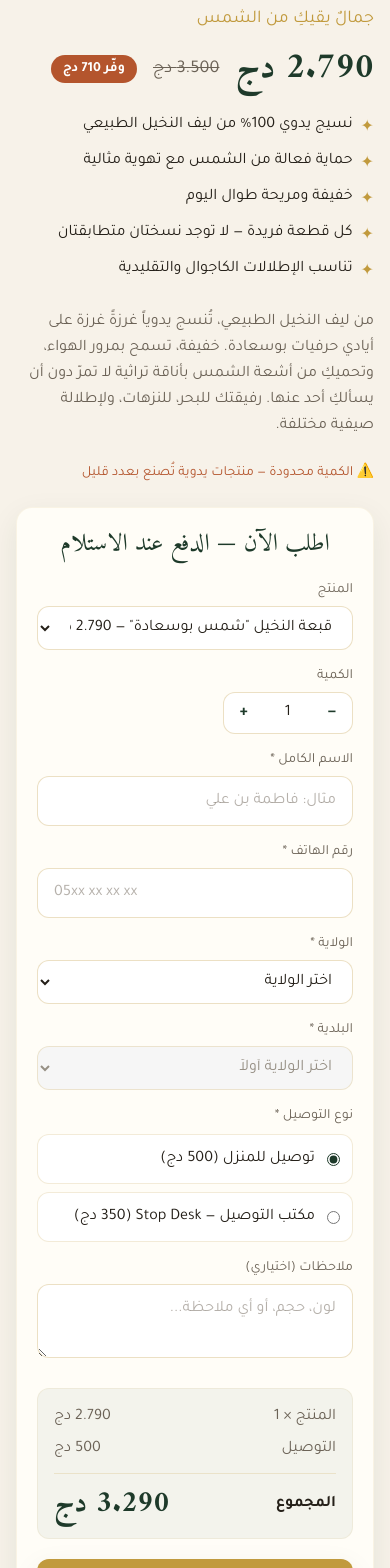
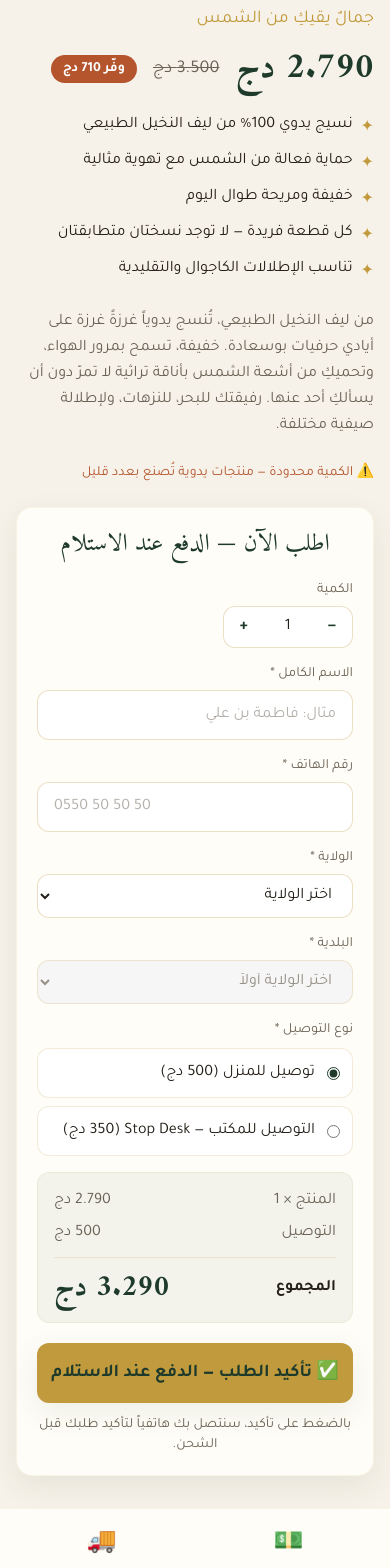
Before and after one commit to cheminisifeddine/dar-essan3a, a Next.js app: page /p/chapeau-palmier in a window 390 px wide. Shown: the part 1026-2594 px from the top of the page. Built offline with nearby package versions, Linux system fonts and the light colour scheme.

Commit message:
Product form fixes: remove product selector & notes, update phone placeholder and delivery label, mobile polish

```diff
--- a/app/components/FAQ.tsx
+++ b/app/components/FAQ.tsx
@@ -13,7 +13,7 @@ const faqs = [
   },
   {
     q: "هل التوصيل متوفر في ولايتي؟",
-    a: "نعم، نوصّل لجميع ولايات الوطن (58 ولاية)، للمنزل أو لمكتب شركة التوصيل (Stop Desk).",
+    a: "نعم، نوصّل لجميع ولايات الوطن (58 ولاية)، للمنزل أو للمكتب (Stop Desk).",
   },
   {
     q: "كيف أطلب؟",
--- a/app/components/LandingOrderForm.tsx
+++ b/app/components/LandingOrderForm.tsx
@@ -84,7 +84,7 @@ export function LandingOrderForm() {
     const deliveryLabel =
       deliveryType === "home"
         ? `توصيل للدار (${formatDZ(HOME_FEE)})`
-        : `استلام من المكتب — Stop Desk (${formatDZ(STOPDESK_FEE)})`;
+        : `التوصيل للمكتب — Stop Desk (${formatDZ(STOPDESK_FEE)})`;
     const items = `${PRODUCT_NAME} × 1`;
 
     trackEvent("InitiateCheckout", {
@@ -153,7 +153,7 @@ export function LandingOrderForm() {
           type="tel"
           value={phone}
           onChange={(e) => setPhone(e.target.value)}
-          placeholder="05xx xx xx xx"
+          placeholder="0550 50 50 50"
           className="w-full rounded-xl border border-gold/30 bg-white px-4 py-3 font-tajawal text-ink focus:outline-none focus:ring-2 focus:ring-gold/50 placeholder:text-muted/50"
           dir="ltr"
         />
@@ -221,7 +221,7 @@ export function LandingOrderForm() {
                 onChange={() => setDeliveryType("stopdesk")}
                 className="accent-deepgreen"
               />
-              📦 المكتب (Stop Desk)
+              📦 التوصيل للمكتب (Stop Desk)
             </span>
             <span className="font-tajawal font-bold text-deepgreen">+{formatDZ(STOPDESK_FEE)}</span>
           </label>
--- a/app/components/OrderForm.tsx
+++ b/app/components/OrderForm.tsx
@@ -1,6 +1,6 @@
 "use client";
 
-import { useEffect, useMemo, useState } from "react";
+import { useState } from "react";
 import {
   Product,
   STORE,
@@ -44,30 +44,20 @@ export function OrderForm({
   initialProduct?: Product;
   onSuccess?: () => void;
 }) {
-  const [selectedSlug, setSelectedSlug] = useState(initialProduct?.slug || products[0].slug);
+  const product = initialProduct || products[0];
   const [quantity, setQuantity] = useState(1);
   const [name, setName] = useState("");
   const [phone, setPhone] = useState("");
   const [wilaya, setWilaya] = useState("");
   const [city, setCity] = useState("");
   const [deliveryType, setDeliveryType] = useState<"home" | "stopdesk">("home");
-  const [notes, setNotes] = useState("");
   const [errors, setErrors] = useState<Record<string, string>>({});
   const [submitting, setSubmitting] = useState(false);
-
-  const product = useMemo(
-    () => products.find((p) => p.slug === selectedSlug) || products[0],
-    [selectedSlug]
-  );
 
   const subtotal = product.price * quantity;
   const isFreeShipping = subtotal >= STORE.freeShippingThreshold;
   const shipping = isFreeShipping ? 0 : deliveryType === "home" ? STORE.homeDeliveryFee : STORE.stopDeskFee;
   const total = subtotal + shipping;
-
-  useEffect(() => {
-    if (initialProduct) setSelectedSlug(initialProduct.slug);
-  }, [initialProduct]);
 
   function handleSubmit(e: React.FormEvent) {
     e.preventDefault();
@@ -90,7 +80,7 @@ export function OrderForm({
     const deliveryLabel =
       deliveryType === "home"
         ? `توصيل للمنزل (${isFreeShipping ? "مجاني" : formatPrice(STORE.homeDeliveryFee)})`
-        : `مكتب التوصيل — Stop Desk (${isFreeShipping ? "مجاني" : formatPrice(STORE.stopDeskFee)})`;
+        : `التوصيل للمكتب — Stop Desk (${isFreeShipping ? "مجاني" : formatPrice(STORE.stopDeskFee)})`;
 
     trackEvent("InitiateCheckout", {
       content_ids: [product.slug],
@@ -136,22 +126,6 @@ export function OrderForm({
         اطلب الآن — الدفع عند الاستلام
       </h3>
 
-      {/* Product */}
-      <div className="mb-4">
-        <label className="block font-tajawal text-sm text-muted mb-1.5">المنتج</label>
-        <select
-          value={selectedSlug}
-          onChange={(e) => setSelectedSlug(e.target.value)}
-          className="w-full rounded-xl border border-gold/30 bg-white px-4 py-3 font-tajawal text-ink focus:outline-none focus:ring-2 focus:ring-gold/50"
-        >
-          {products.map((p) => (
-            <option key={p.slug} value={p.slug}>
-              {p.name} — {formatPrice(p.price)}
-            </option>
-          ))}
-        </select>
-      </div>
-
       {/* Quantity */}
       <div className="mb-4">
         <label className="block font-tajawal text-sm text-muted mb-1.5">الكمية</label>
@@ -196,7 +170,7 @@ export function OrderForm({
           type="tel"
           value={phone}
           onChange={(e) => setPhone(e.target.value)}
-          placeholder="05xx xx xx xx"
+          placeholder="0550 50 50 50"
           className="w-full rounded-xl border border-gold/30 bg-white px-4 py-3 font-tajawal text-ink focus:outline-none focus:ring-2 focus:ring-gold/50 placeholder:text-muted/50"
           dir="ltr"
         />
@@ -238,21 +212,9 @@ export function OrderForm({
               onChange={() => setDeliveryType("stopdesk")}
               className="accent-deepgreen"
             />
-            <span className="font-tajawal text-ink">مكتب التوصيل — Stop Desk {isFreeShipping ? "(مجاني)" : `(${formatPrice(STORE.stopDeskFee)})`}</span>
+            <span className="font-tajawal text-ink">التوصيل للمكتب — Stop Desk {isFreeShipping ? "(مجاني)" : `(${formatPrice(STORE.stopDeskFee)})`}</span>
           </label>
         </div>
-      </div>
-
-      {/* Notes */}
-      <div className="mb-5">
-        <label className="block font-tajawal text-sm text-muted mb-1.5">ملاحظات (اختياري)</label>
-        <textarea
-          value={notes}
-          onChange={(e) => setNotes(e.target.value)}
-          rows={2}
-          placeholder="لون، حجم، أو أي ملاحظة..."
-          className="w-full rounded-xl border border-gold/30 bg-white px-4 py-3 font-tajawal text-ink focus:outline-none focus:ring-2 focus:ring-gold/50 placeholder:text-muted/50"
-        />
       </div>
 
       {/* Summary */}
--- a/app/p/[slug]/page.tsx
+++ b/app/p/[slug]/page.tsx
@@ -93,7 +93,7 @@ export default function ProductPage({ params }: { params: { slug: string } }) {
               </h1>
               <p className="font-tajawal text-gold text-lg mb-4">{product.hook}</p>
 
-              <div className="flex items-center gap-4 mb-6">
+              <div className="flex flex-wrap items-center gap-4 mb-6">
                 <span className="font-amiri text-4xl font-bold text-deepgreen">
                   {formatPrice(product.price)}
                 </span>
```
